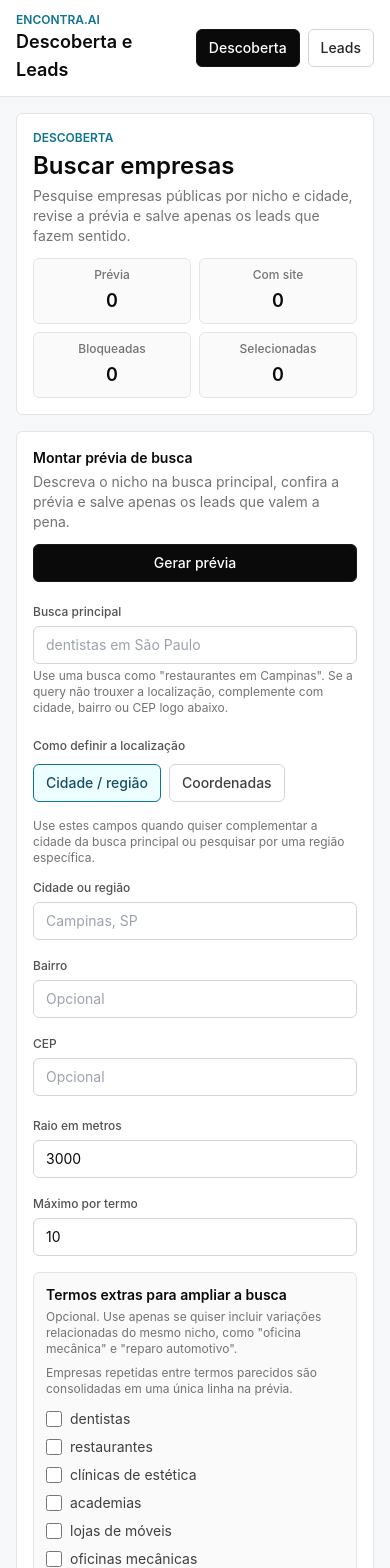
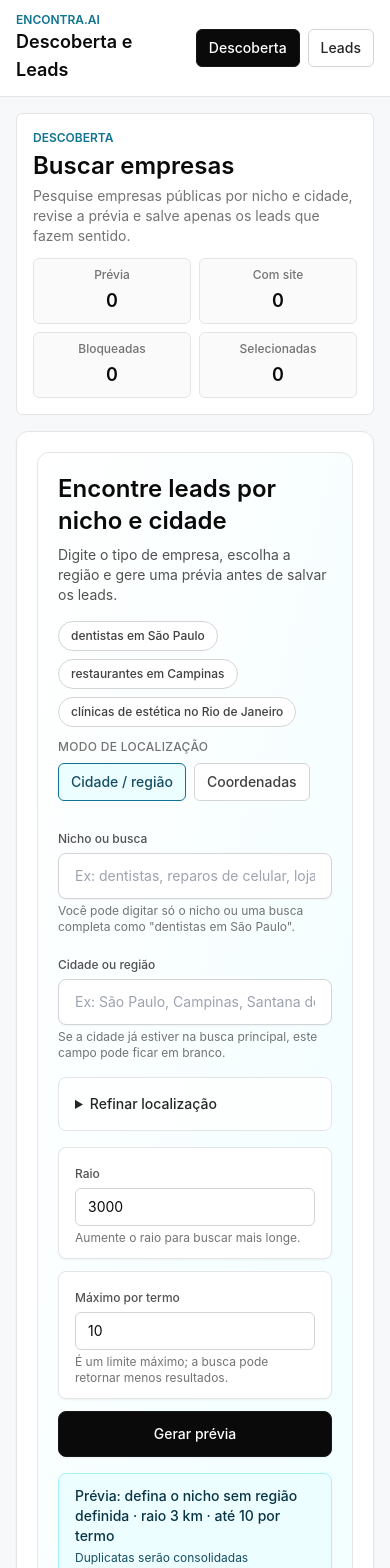
Before and after one commit to HanuBehr/encontraaiapp, a Next.js app in the folder web/: page /discovery in a window 390 px wide. Shown: the top 1568 px of the page. Built offline with nearby package versions, Linux system fonts and the light colour scheme; no server answers.

Commit message:
Improve discovery workspace layout

```diff
--- a/web/components/discovery/DiscoveryWorkspace.tsx
+++ b/web/components/discovery/DiscoveryWorkspace.tsx
@@ -67,6 +67,14 @@ type DiscoveryRequestContext = {
   manualCoordinateLabelSequence: number;
 };
 
+type DiscoveryRequestPreviewSummary = {
+  searchTerms: string[];
+  locationLabel: string | null;
+  radiusM: number;
+  maxResultsPerTerm: number;
+  maxPotentialResults: number;
+};
+
 const defaultForm: DiscoveryFormState = {
   naturalLanguageQuery: "",
   locationMode: "area",
@@ -315,6 +323,15 @@ export function DiscoveryWorkspace() {
     form.locationMode === "area"
       ? resolveAreaLocationQuery(form, parsedNaturalLanguageQuery, discoveryRequestContext)
       : resolveCoordinateLocationQuery(form, parsedNaturalLanguageQuery, discoveryRequestContext);
+  const requestPreviewSummary = buildDiscoveryRequestPreviewSummary(
+    form,
+    parsedNaturalLanguageQuery,
+    discoveryRequestContext,
+  );
+  const optionalTermsCount = Math.max(
+    requestPreviewSummary.searchTerms.length - (parsedNaturalLanguageQuery?.searchTerms.length ?? 0),
+    0,
+  );
 
   function updateForm<Key extends keyof DiscoveryFormState>(key: Key, value: DiscoveryFormState[Key]) {
     setForm((current) => ({ ...current, [key]: value }));
@@ -574,56 +591,31 @@ export function DiscoveryWorkspace() {
         </div>
       </section>
 
-      <form onSubmit={runPreview} className="rounded-md border border-neutral-200 bg-white p-4">
+      <form onSubmit={runPreview} className="rounded-xl border border-neutral-200 bg-white p-5 shadow-sm">
+        <div className="rounded-xl border border-neutral-200 bg-gradient-to-br from-white to-cyan-50/70 p-5">
           <div className="flex flex-col gap-3 lg:flex-row lg:items-start lg:justify-between">
-          <div>
-            <p className="text-sm font-semibold text-neutral-950">Montar prévia de busca</p>
-            <p className="mt-1 text-sm text-neutral-500">
-              Descreva o nicho na busca principal, confira a prévia e salve apenas os leads que valem a pena.
-            </p>
-          </div>
+            <div className="max-w-2xl">
+              <h2 className="text-2xl font-semibold text-neutral-950">Encontre leads por nicho e cidade</h2>
+              <p className="mt-2 text-sm text-neutral-600">
+                Digite o tipo de empresa, escolha a região e gere uma prévia antes de salvar os leads.
+              </p>
+              <div className="mt-4 flex flex-wrap gap-2">
+                {discoveryExampleQueries.map((query) => (
                   <button
-            type="submit"
-            disabled={isPreviewPending}
-            className="rounded-md border border-neutral-900 bg-neutral-950 px-4 py-2 text-sm font-medium text-white disabled:cursor-not-allowed disabled:opacity-50"
-          >
-            {isPreviewPending ? "Buscando..." : "Gerar prévia"}
+                    key={query}
+                    type="button"
+                    onClick={() => applySuggestedQuery(query)}
+                    className="rounded-full border border-neutral-300 bg-white px-3 py-1.5 text-xs font-medium text-neutral-700 hover:border-neutral-500"
+                  >
+                    {query}
                   </button>
-        </div>
-
-        <div className="mt-4 grid gap-4 lg:grid-cols-[minmax(0,1fr)_320px]">
-          <div className="space-y-4">
-            <label className="block">
-              <span className="text-xs font-medium text-neutral-600">Busca principal</span>
-              <input
-                value={form.naturalLanguageQuery}
-                onChange={(event) => updateNaturalLanguageQuery(event.target.value)}
-                placeholder="dentistas em São Paulo"
-                className="mt-1 w-full rounded-md border border-neutral-300 bg-white px-3 py-2 text-sm text-neutral-950"
-              />
-              <p className="mt-1 text-xs text-neutral-500">
-                Use uma busca como &quot;restaurantes em Campinas&quot;. Se a query não trouxer a localização, complemente
-                com cidade, bairro ou CEP logo abaixo.
-              </p>
-            </label>
-
-            {form.naturalLanguageQuery.trim() ? (
-              <div className="rounded-md border border-cyan-200 bg-cyan-50 px-3 py-3 text-sm text-cyan-950">
-                <p className="text-xs font-semibold uppercase text-cyan-800">Como a busca será lida</p>
-                <p className="mt-1">
-                  <span className="font-medium">Nicho:</span>{" "}
-                  {parsedNaturalLanguageQuery?.category ?? "Não foi possível identificar"}
-                </p>
-                <p className="mt-1">
-                  <span className="font-medium">Local:</span>{" "}
-                  {interpretedLocationLabel ?? "Adicione uma cidade na busca principal ou nos campos abaixo"}
-                </p>
-              </div>
-            ) : null}
-
-            <div>
-              <span className="text-xs font-medium text-neutral-600">Como definir a localização</span>
-              <div className="mt-2 flex flex-wrap gap-2">
+                ))}
+              </div>
+            </div>
+
+            <div className="flex flex-col items-start gap-2">
+              <span className="text-xs font-medium uppercase tracking-wide text-neutral-500">Modo de localização</span>
+              <div className="flex flex-wrap gap-2">
                 <ToggleButton
                   active={form.locationMode === "area"}
                   onClick={() => updateForm("locationMode", "area")}
@@ -638,20 +630,54 @@ export function DiscoveryWorkspace() {
                 </ToggleButton>
               </div>
             </div>
+          </div>
+
+          <div className="mt-6 grid gap-4 lg:grid-cols-[minmax(0,1.2fr)_minmax(0,1fr)]">
+            <label className="block">
+              <span className="text-xs font-medium text-neutral-600">Nicho ou busca</span>
+              <input
+                value={form.naturalLanguageQuery}
+                onChange={(event) => updateNaturalLanguageQuery(event.target.value)}
+                placeholder="Ex: dentistas, reparos de celular, lojas de móveis"
+                className="mt-1 w-full rounded-lg border border-neutral-300 bg-white px-4 py-3 text-sm text-neutral-950 shadow-sm"
+              />
+              <p className="mt-1 text-xs text-neutral-500">
+                Você pode digitar só o nicho ou uma busca completa como &quot;dentistas em São Paulo&quot;.
+              </p>
+            </label>
 
             {form.locationMode === "area" ? (
-              <div className="space-y-2">
-                <p className="text-xs text-neutral-500">
-                  Use estes campos quando quiser complementar a cidade da busca principal ou pesquisar por uma região
-                  específica.
-                </p>
-                <div className="grid gap-3 md:grid-cols-[1.3fr_1fr_0.9fr]">
-                  <TextField
-                    label="Cidade ou região"
+              <label className="block">
+                <span className="text-xs font-medium text-neutral-600">Cidade ou região</span>
+                <input
                   value={form.city}
-                    onChange={(value) => updateAreaLocationField("city", value)}
-                    placeholder="Campinas, SP"
-                  />
+                  onChange={(event) => updateAreaLocationField("city", event.target.value)}
+                  placeholder="Ex: São Paulo, Campinas, Santana de Parnaíba"
+                  className="mt-1 w-full rounded-lg border border-neutral-300 bg-white px-4 py-3 text-sm text-neutral-950 shadow-sm"
+                />
+                <p className="mt-1 text-xs text-neutral-500">
+                  Se a cidade já estiver na busca principal, este campo pode ficar em branco.
+                </p>
+              </label>
+            ) : (
+              <div className="rounded-lg border border-neutral-200 bg-white p-4 shadow-sm">
+                <p className="text-xs font-medium uppercase tracking-wide text-neutral-500">Coordenadas ativas</p>
+                <p className="mt-1 text-sm text-neutral-700">
+                  Use latitude e longitude quando quiser montar a busca a partir de um ponto específico.
+                </p>
+              </div>
+            )}
+          </div>
+
+          {form.locationMode === "area" ? (
+            <details className="mt-4 rounded-lg border border-neutral-200 bg-white/80 p-4">
+              <summary className="cursor-pointer list-item text-sm font-medium text-neutral-800">
+                Refinar localização
+              </summary>
+              <p className="mt-2 text-xs text-neutral-500">
+                Opcional. Use bairro ou CEP quando quiser restringir melhor a região da busca.
+              </p>
+              <div className="mt-3 grid gap-3 md:grid-cols-2">
                 <TextField
                   label="Bairro"
                   value={form.neighborhood}
@@ -665,20 +691,21 @@ export function DiscoveryWorkspace() {
                   placeholder="Opcional"
                 />
               </div>
-              </div>
+            </details>
           ) : (
-              <div className="grid gap-3 md:grid-cols-[1fr_1fr_1.4fr]">
+            <div className="mt-4 rounded-lg border border-neutral-200 bg-white/80 p-4">
+              <div className="grid gap-3 md:grid-cols-[1fr_1fr_1.3fr]">
                 <TextField
                   label="Latitude"
                   value={form.latitude}
                   onChange={(value) => updateForm("latitude", value)}
-                  placeholder="-22.9056"
+                  placeholder="-23.5505"
                 />
                 <TextField
                   label="Longitude"
                   value={form.longitude}
                   onChange={(value) => updateForm("longitude", value)}
-                  placeholder="-47.0608"
+                  placeholder="-46.6333"
                 />
                 <TextField
                   label="Rótulo do local"
@@ -687,16 +714,21 @@ export function DiscoveryWorkspace() {
                   placeholder="Opcional"
                 />
               </div>
+            </div>
           )}
 
-            <div className="grid gap-3 sm:grid-cols-2">
+          <div className="mt-4 grid gap-3 lg:grid-cols-[minmax(0,1fr)_minmax(0,1fr)_auto] lg:items-end">
+            <div className="rounded-lg border border-neutral-200 bg-white px-4 py-3 shadow-sm">
               <NumberField
-                label="Raio em metros"
+                label="Raio"
                 min={100}
                 max={50000}
                 value={form.radiusM}
                 onChange={(value) => updateForm("radiusM", value)}
               />
+              <p className="mt-1 text-xs text-neutral-500">Aumente o raio para buscar mais longe.</p>
+            </div>
+            <div className="rounded-lg border border-neutral-200 bg-white px-4 py-3 shadow-sm">
               <NumberField
                 label="Máximo por termo"
                 min={1}
@@ -704,21 +736,53 @@ export function DiscoveryWorkspace() {
                 value={form.maxResultsPerTerm}
                 onChange={(value) => updateForm("maxResultsPerTerm", value)}
               />
-            </div>
-          </div>
-
-          <div className="rounded-md border border-neutral-200 bg-neutral-50 p-3">
-            <p className="text-sm font-semibold text-neutral-950">Termos extras para ampliar a busca</p>
               <p className="mt-1 text-xs text-neutral-500">
-              Opcional. Use apenas se quiser incluir variações relacionadas do mesmo nicho, como
-              &quot;oficina mecânica&quot; e &quot;reparo automotivo&quot;.
-            </p>
+                É um limite máximo; a busca pode retornar menos resultados.
+              </p>
+            </div>
+            <button
+              type="submit"
+              disabled={isPreviewPending}
+              className="min-w-[180px] rounded-lg border border-neutral-900 bg-neutral-950 px-5 py-3 text-sm font-medium text-white shadow-sm disabled:cursor-not-allowed disabled:opacity-50"
+            >
+              {isPreviewPending ? "Buscando..." : "Gerar prévia"}
+            </button>
+          </div>
+
+          <div className="mt-4 rounded-lg border border-cyan-200 bg-cyan-50 px-4 py-3">
+            <p className="text-sm font-medium text-cyan-950">
+              {buildDiscoverySummaryLine({
+                primaryTerm: parsedNaturalLanguageQuery?.category ?? requestPreviewSummary.searchTerms[0] ?? null,
+                locationLabel: requestPreviewSummary.locationLabel,
+                radiusM: requestPreviewSummary.radiusM,
+                maxResultsPerTerm: requestPreviewSummary.maxResultsPerTerm,
+              })}
+            </p>
+            {buildDiscoveryRelatedTermsSummary(
+              parsedNaturalLanguageQuery?.category ?? requestPreviewSummary.searchTerms[0] ?? null,
+              requestPreviewSummary.searchTerms,
+            ) ? (
+              <p className="mt-1 text-xs text-cyan-900">
+                Termos relacionados:{" "}
+                {buildDiscoveryRelatedTermsSummary(
+                  parsedNaturalLanguageQuery?.category ?? requestPreviewSummary.searchTerms[0] ?? null,
+                  requestPreviewSummary.searchTerms,
+                )}
+              </p>
+            ) : null}
+            <p className="mt-1 text-xs text-cyan-900">Duplicatas serão consolidadas automaticamente.</p>
+          </div>
+
+          <details className="mt-4 rounded-lg border border-neutral-200 bg-white p-4">
+            <summary className="cursor-pointer list-item text-sm font-medium text-neutral-900">
+              Adicionar termos relacionados
+            </summary>
             <p className="mt-2 text-xs text-neutral-500">
-              Empresas repetidas entre termos parecidos são consolidadas em uma única linha na prévia.
-            </p>
-            <div className="mt-3 grid gap-2">
+              Opcional. Use para buscar variações do mesmo nicho. A prévia remove duplicatas automaticamente.
+            </p>
+            <div className="mt-3 grid gap-2 sm:grid-cols-2 xl:grid-cols-3">
               {searchTermOptions.map((term) => (
-                <label key={term} className="flex items-center gap-2 text-sm text-neutral-700">
+                <label key={term} className="flex items-center gap-2 rounded-md border border-neutral-200 bg-neutral-50 px-3 py-2 text-sm text-neutral-700">
                   <input
                     type="checkbox"
                     checked={form.selectedTerms.includes(term)}
@@ -729,16 +793,21 @@ export function DiscoveryWorkspace() {
                 </label>
               ))}
             </div>
-            <label className="mt-3 block">
+            <label className="mt-4 block">
               <span className="text-xs font-medium text-neutral-600">Termos livres</span>
               <textarea
                 value={form.customTerms}
                 onChange={(event) => updateCustomTerms(event.target.value)}
                 placeholder="Um por linha ou separados por vírgula"
-                className="mt-1 min-h-20 w-full rounded-md border border-neutral-300 bg-white px-3 py-2 text-sm text-neutral-950"
+                className="mt-1 min-h-24 w-full rounded-md border border-neutral-300 bg-white px-3 py-2 text-sm text-neutral-950"
               />
             </label>
-          </div>
+            <p className="mt-2 text-xs text-neutral-500">
+              {optionalTermsCount > 0
+                ? `${optionalTermsCount.toLocaleString()} termo(s) relacionado(s) entram na próxima prévia.`
+                : "Se você não adicionar nada aqui, a busca usa só o nicho principal."}
+            </p>
+          </details>
         </div>
 
         {formError ? <InlineMessage tone="danger">{formError}</InlineMessage> : null}
@@ -1483,6 +1552,77 @@ function resolveCoordinateLocationQuery(
     : parsedQuery.locationQuery;
 }
 
+function buildDiscoveryRequestPreviewSummary(
+  form: DiscoveryFormState,
+  parsedQuery: ParsedDiscoveryQuery | null,
+  context: DiscoveryRequestContext,
+): DiscoveryRequestPreviewSummary {
+  const searchTerms = mergeDiscoveryTerms(
+    parsedQuery?.searchTerms ?? [],
+    resolveManualDiscoveryTerms(form, parsedQuery, context),
+  );
+  const radiusM = clampNumber(form.radiusM, 100, 50000);
+  const maxResultsPerTerm = clampNumber(form.maxResultsPerTerm, 1, 20);
+
+  if (form.locationMode === "area") {
+    return {
+      searchTerms,
+      locationLabel: resolveAreaLocationQuery(form, parsedQuery, context),
+      radiusM,
+      maxResultsPerTerm,
+      maxPotentialResults: searchTerms.length * maxResultsPerTerm,
+    };
+  }
+
+  const latitude = parseCoordinate(form.latitude);
+  const longitude = parseCoordinate(form.longitude);
+  const coordinateLabel = resolveCoordinateLocationQuery(form, parsedQuery, context);
+  const coordinateText =
+    latitude !== null && longitude !== null ? `${latitude.toFixed(4)}, ${longitude.toFixed(4)}` : null;
+
+  return {
+    searchTerms,
+    locationLabel: coordinateLabel ?? coordinateText,
+    radiusM,
+    maxResultsPerTerm,
+    maxPotentialResults: searchTerms.length * maxResultsPerTerm,
+  };
+}
+
+function buildDiscoverySummaryLine({
+  primaryTerm,
+  locationLabel,
+  radiusM,
+  maxResultsPerTerm,
+}: {
+  primaryTerm: string | null;
+  locationLabel: string | null;
+  radiusM: number;
+  maxResultsPerTerm: number;
+}) {
+  const nicheLabel = primaryTerm ?? "defina o nicho";
+  const locationText = locationLabel ? `em ${locationLabel}` : "sem região definida";
+  return `Prévia: ${nicheLabel} ${locationText} · raio ${formatRadiusKm(radiusM)} · até ${maxResultsPerTerm.toLocaleString()} por termo`;
+}
+
+function buildDiscoveryRelatedTermsSummary(primaryTerm: string | null, searchTerms: string[]) {
+  const normalizedPrimary = primaryTerm?.trim().toLowerCase() ?? null;
+  const relatedTerms = searchTerms.filter((term, index) => {
+    if (index === 0 && !normalizedPrimary) {
+      return false;
+    }
+    return term.trim().toLowerCase() !== normalizedPrimary;
+  });
+  return relatedTerms.length ? relatedTerms.join(", ") : null;
+}
+
+function formatRadiusKm(radiusM: number) {
+  const km = radiusM / 1000;
+  return Number.isInteger(km)
+    ? `${km.toLocaleString("pt-BR")} km`
+    : `${km.toLocaleString("pt-BR", { maximumFractionDigits: 1 })} km`;
+}
+
 function buildManualAreaLocationQuery(form: DiscoveryFormState) {
   return [form.neighborhood.trim(), form.city.trim(), form.postalCode.trim()].filter(Boolean).join(", ") || null;
 }
```
Lines whose indentation alone changed are shown as unchanged.
